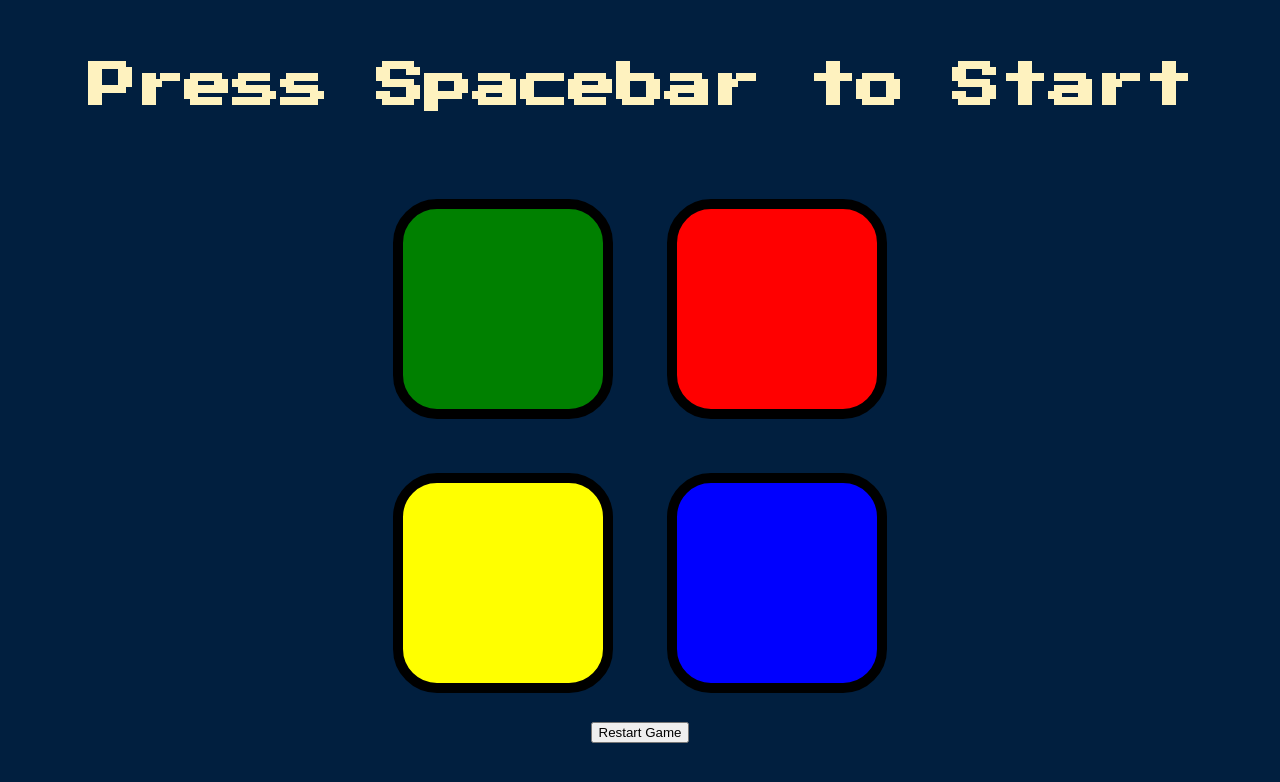
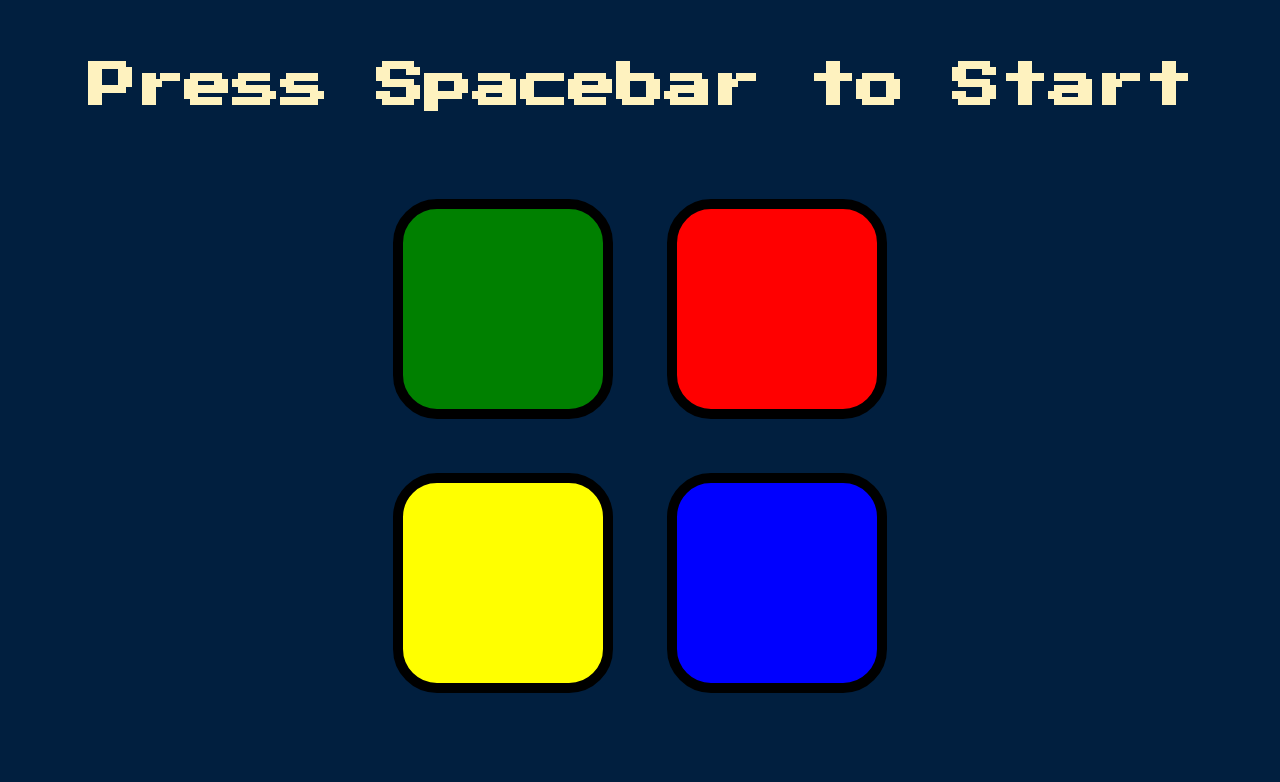
Before and after one commit to jaynedoe/simonGame, a plain HTML site: page index.html in a window 1280 px wide. Drawn offline with nearby package versions, Linux system fonts and the light colour scheme.

Commit message:
removed unnecessary restart button

```diff
--- a/index.html
+++ b/index.html
@@ -32,7 +32,7 @@
       </div>
 
     </div>
-    <button onclick="window.location.reload(true)">Restart Game</button>
+
   </div>
 <script src="https://ajax.googleapis.com/ajax/libs/jquery/3.5.1/jquery.min.js"></script>
 <script type="text/javascript" src="game.js"></script>
```
